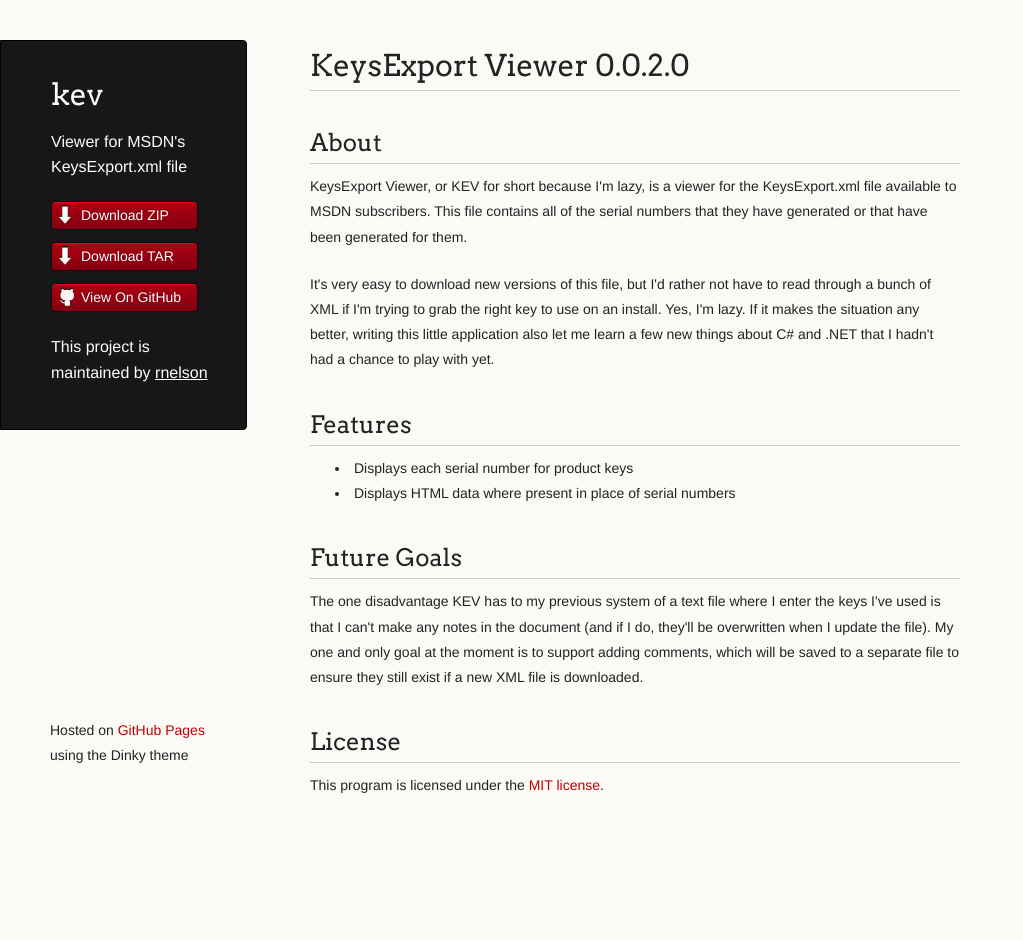
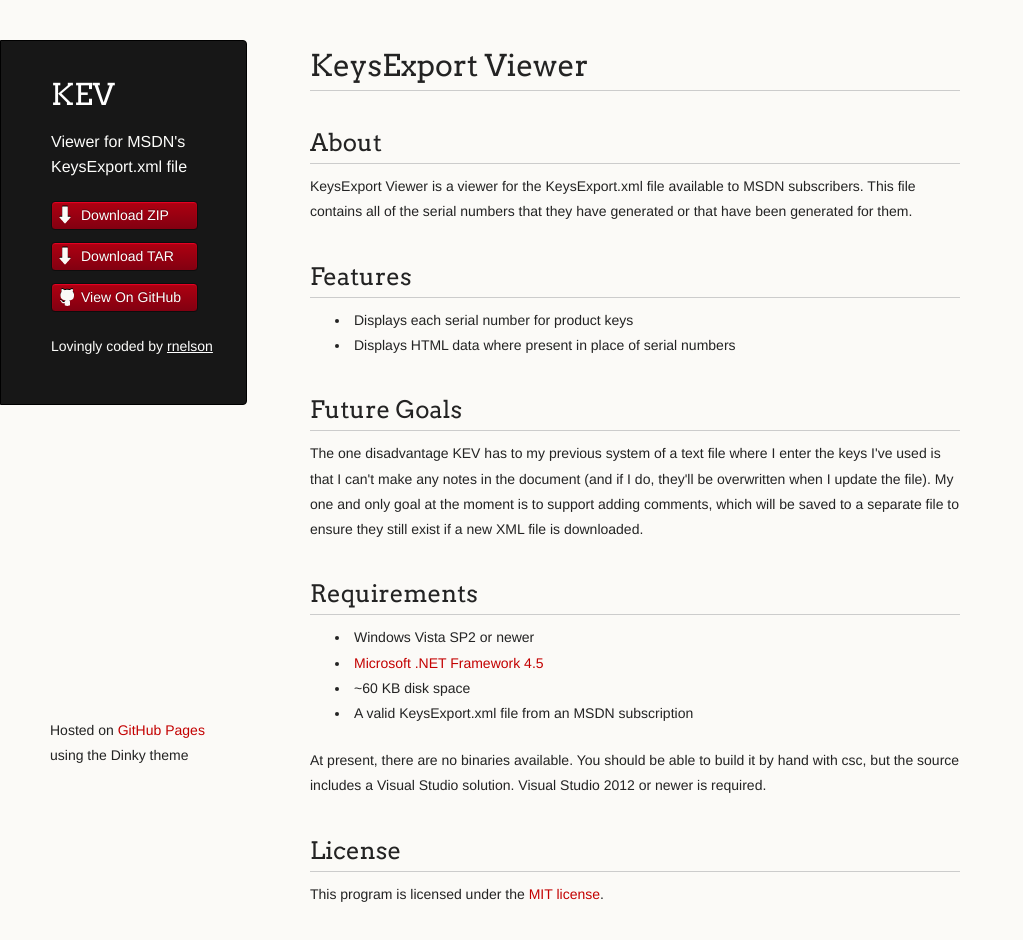
Before and after one commit to rnelson/KeysExportViewer, a plain HTML site: page index.html in a window 1280 px wide. Shown: the whole page, without its empty margins (0-1023 px from the left). Before the commit the page ends 871 px from the top, so only its background shows below. Drawn offline with Linux system fonts and the light colour scheme.

Commit message:
- Reformatted the HTML (tabs > spaces) - Made the information on the page a bit more useful

```diff
--- a/index.html
+++ b/index.html
@@ -3,7 +3,7 @@
 	<head>
 		<meta charset="utf-8">
 		<meta http-equiv="X-UA-Compatible" content="chrome=1">
-    <title>kev by rnelson</title>
+		<title>KeysExport Viewer</title>
 
 		<link rel="stylesheet" href="stylesheets/styles.css">
 		<link rel="stylesheet" href="stylesheets/pygment_trac.css">
@@ -16,7 +16,7 @@
 	<body>
 		<div class="wrapper">
 			<header>
-        <h1 class="header">kev</h1>
+				<h1 class="header">KEV</h1>
 				<p class="header">Viewer for MSDN's KeysExport.xml file</p>
 
 				<ul>
@@ -25,52 +25,55 @@
 					<li><a class="buttons github" href="https://github.com/rnelson/KeysExportViewer">View On GitHub</a></li>
 				</ul>
 
-        <p class="header">This project is maintained by <a class="header name" href="https://github.com/rnelson">rnelson</a></p>
+				<p><small>Lovingly coded by <a class="header name" href="https://github.com/rnelson">rnelson</a></small></p>
+			</header>
 
+			<section>
+				<h1><a name="keysexport-viewer-0020" class="anchor" href="#keysexport-viewer-0020"><span class="octicon octicon-link"></span></a>KeysExport Viewer</h1>
 
-      </header>
-      <section>
-        <h1>
-<a name="keysexport-viewer-0020" class="anchor" href="#keysexport-viewer-0020"><span class="octicon octicon-link"></span></a>KeysExport Viewer 0.0.2.0</h1>
+				<h2><a name="about" class="anchor" href="#about"><span class="octicon octicon-link"></span></a>About</h2>
+				<p>
+					KeysExport Viewer is a viewer for the <kbd>KeysExport.xml</kbd> file available to MSDN subscribers. This file contains
+					all of the serial numbers that they have generated or that have been generated for them.
+				</p>
 
-<h2>
-<a name="about" class="anchor" href="#about"><span class="octicon octicon-link"></span></a>About</h2>
-
-<p>KeysExport Viewer, or KEV for short because I'm lazy, is a viewer for the
-KeysExport.xml file available to MSDN subscribers. This file contains all of
-the serial numbers that they have generated or that have been generated for
-them.</p>
-
-<p>It's very easy to download new versions of this file, but I'd rather not have
-to read through a bunch of XML if I'm trying to grab the right key to use on
-an install. Yes, I'm lazy. If it makes the situation any better, writing this
-little application also let me learn a few new things about C# and .NET that I
-hadn't had a chance to play with yet.</p>
-
-<h2>
-<a name="features" class="anchor" href="#features"><span class="octicon octicon-link"></span></a>Features</h2>
-
+				<h2><a name="features" class="anchor" href="#features"><span class="octicon octicon-link"></span></a>Features</h2>
 				<ul>
 					<li>Displays each serial number for product keys</li>
 					<li>Displays HTML data where present in place of serial numbers</li>
-</ul><h2>
-<a name="future-goals" class="anchor" href="#future-goals"><span class="octicon octicon-link"></span></a>Future Goals</h2>
+				</ul>
 
-<p>The one disadvantage KEV has to my previous system of a text file where I
-enter the keys I've used is that I can't make any notes in the document (and
-if I do, they'll be overwritten when I update the file). My one and only goal
-at the moment is to support adding comments, which will be saved to a separate
-file to ensure they still exist if a new XML file is downloaded.</p>
+				<h2><a name="future-goals" class="anchor" href="#future-goals"><span class="octicon octicon-link"></span></a>Future Goals</h2>
+				<p>
+					The one disadvantage KEV has to my previous system of a text file where I enter the keys I've used is that I can't
+					make any notes in the document (and if I do, they'll be overwritten when I update the file). My one and only goal at
+					the moment is to support adding comments, which will be saved to a separate file to ensure they still exist if a new
+					XML file is downloaded.
+				</p>
 
-<h2>
-<a name="license" class="anchor" href="#license"><span class="octicon octicon-link"></span></a>License</h2>
+				<h2><a name="requirements" class="anchor" href="#requirements"><span class="octicon octicon-link"></span></a>Requirements</h2>
+				<ul>
+					<li>Windows Vista SP2 or newer</li>
+					<li><a href="http://msdn.microsoft.com/en-us/library/8z6watww.aspx">Microsoft .NET Framework 4.5</a></li>
+					<li>~60 KB disk space</li>
+					<li>A valid <kbd>KeysExport.xml</kbd> file from an MSDN subscription</li>
+				</ul>
+				<p>
+					At present, there are no binaries available. You should be able to build it by hand with <kbd>csc</kbd>, but the
+					source includes a Visual Studio solution. Visual Studio 2012 or newer is required.
+				</p>
 
-<p>This program is licensed under the <a href="https://github.com/rnelson/KeysExportViewer/blob/master/LICENSE">MIT license</a>.</p>
+				<h2><a name="license" class="anchor" href="#license"><span class="octicon octicon-link"></span></a>License</h2>
+				<p>
+					This program is licensed under the <a href="https://github.com/rnelson/KeysExportViewer/blob/master/LICENSE">MIT license</a>.
+				</p>
 			</section>
+
 			<footer>
 				<p><small>Hosted on <a href="https://pages.github.com">GitHub Pages</a> using the Dinky theme</small></p>
 			</footer>
 		</div>
+
 		<!--[if !IE]><script>fixScale(document);</script><![endif]-->
 		<script type="text/javascript">
 			var gaJsHost = (("https:" == document.location.protocol) ? "https://ssl." : "http://www.");
@@ -82,6 +85,5 @@
 				pageTracker._trackPageview();
 			} catch(err) {}
 		</script>
-
 	</body>
 </html>
```
Also changed, not shown: params.json (deleted, +0 -1 lines). Lines whose indentation alone changed are shown as unchanged.
